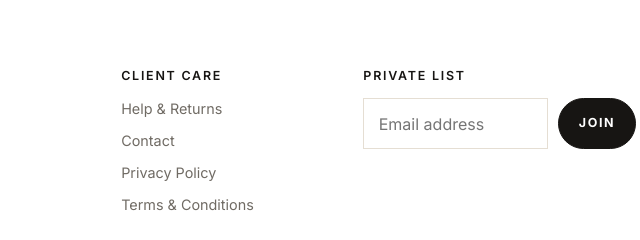
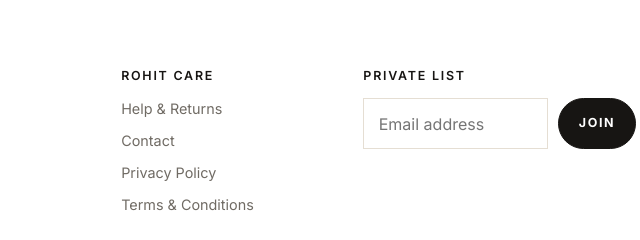
Before and after one commit to krish-kashyap/ROSH, a website: page index.html in a window 1280 px wide. Shown: the part 4688-4928 px from the top of the page, 599-1239 px from the left. Drawn offline with nearby package versions, Linux system fonts and the light colour scheme.

Commit message:
Update heading from 'Client Care' to 'rohit Care'

```diff
--- a/index.html
+++ b/index.html
@@ -73,7 +73,7 @@
           <a href="#/wishlist">Wishlist</a>
         </div>
         <div>
-          <h2>Client Care</h2>
+          <h2> rohit Care</h2>
           <a href="#/help">Help & Returns</a>
           <a href="#/contact">Contact</a>
           <a href="#/privacy">Privacy Policy</a>
```
